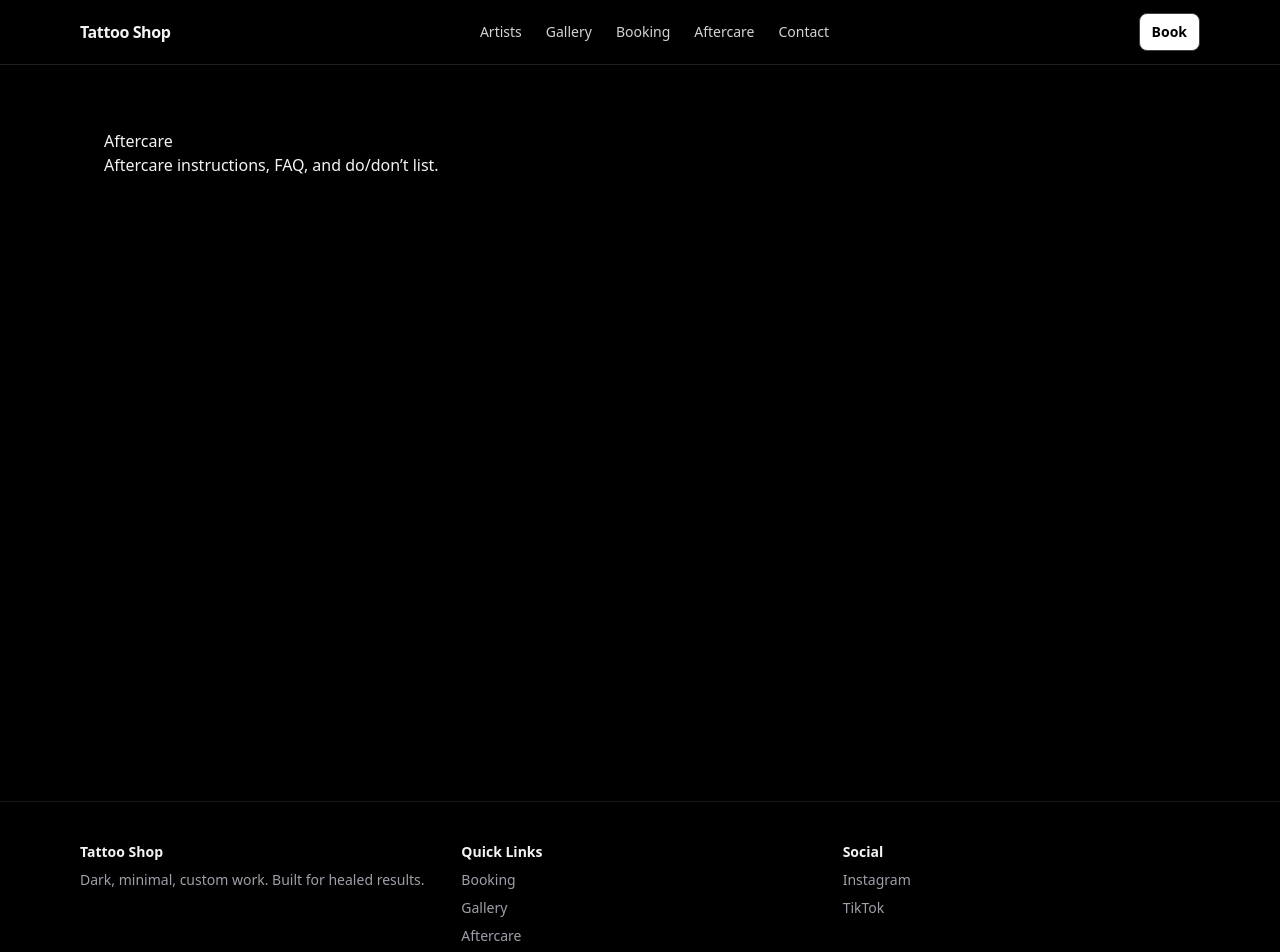
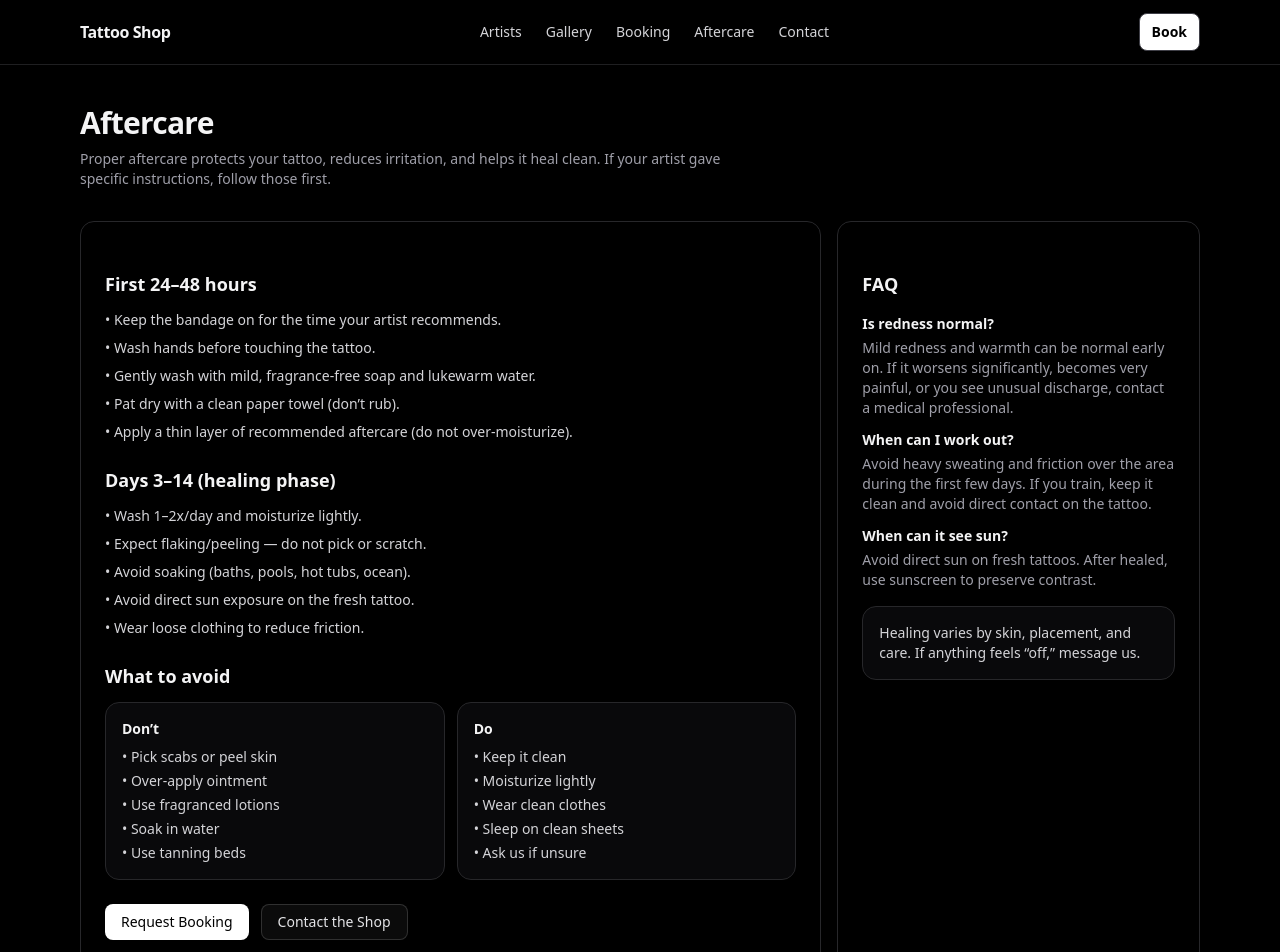
Before and after one commit to belonsavon-sys/tattoo-shop-website, a Next.js app: page /aftercare in a window 1280 px wide. Shown: the top 952 px of the page. Built offline with nearby package versions, Linux system fonts and the light colour scheme.

Commit message:
docs: add portfolio README

```diff
--- a/app/aftercare/page.tsx
+++ b/app/aftercare/page.tsx
@@ -1,8 +1,132 @@
+import { Card, CardContent } from "@/components/ui/card";
+import { Button } from "@/components/ui/button";
+
 export default function AftercarePage() {
   return (
-    <main style={{ padding: 24 }}>
-      <h1>Aftercare</h1>
-      <p>Aftercare instructions, FAQ, and do/don’t list.</p>
+    <main className="space-y-8">
+      <section className="space-y-2">
+        <h1 className="text-3xl font-semibold tracking-tight text-zinc-100">
+          Aftercare
+        </h1>
+        <p className="max-w-2xl text-sm text-zinc-400">
+          Proper aftercare protects your tattoo, reduces irritation, and helps it heal clean.
+          If your artist gave specific instructions, follow those first.
+        </p>
+      </section>
+
+      <section className="grid gap-4 lg:grid-cols-3">
+        <Card className="border-zinc-800 bg-black lg:col-span-2">
+          <CardContent className="p-6 space-y-6">
+            <div>
+              <h2 className="text-lg font-semibold text-zinc-100">
+                First 24–48 hours
+              </h2>
+              <ul className="mt-3 space-y-2 text-sm text-zinc-300">
+                <li>• Keep the bandage on for the time your artist recommends.</li>
+                <li>• Wash hands before touching the tattoo.</li>
+                <li>• Gently wash with mild, fragrance-free soap and lukewarm water.</li>
+                <li>• Pat dry with a clean paper towel (don’t rub).</li>
+                <li>• Apply a thin layer of recommended aftercare (do not over-moisturize).</li>
+              </ul>
+            </div>
+
+            <div>
+              <h2 className="text-lg font-semibold text-zinc-100">
+                Days 3–14 (healing phase)
+              </h2>
+              <ul className="mt-3 space-y-2 text-sm text-zinc-300">
+                <li>• Wash 1–2x/day and moisturize lightly.</li>
+                <li>• Expect flaking/peeling — do not pick or scratch.</li>
+                <li>• Avoid soaking (baths, pools, hot tubs, ocean).</li>
+                <li>• Avoid direct sun exposure on the fresh tattoo.</li>
+                <li>• Wear loose clothing to reduce friction.</li>
+              </ul>
+            </div>
+
+            <div>
+              <h2 className="text-lg font-semibold text-zinc-100">
+                What to avoid
+              </h2>
+              <div className="mt-3 grid gap-3 md:grid-cols-2">
+                <div className="rounded-xl border border-zinc-800 bg-zinc-950 p-4 text-sm text-zinc-300">
+                  <div className="font-semibold text-zinc-100">Don’t</div>
+                  <ul className="mt-2 space-y-1 text-zinc-300">
+                    <li>• Pick scabs or peel skin</li>
+                    <li>• Over-apply ointment</li>
+                    <li>• Use fragranced lotions</li>
+                    <li>• Soak in water</li>
+                    <li>• Use tanning beds</li>
+                  </ul>
+                </div>
+
+                <div className="rounded-xl border border-zinc-800 bg-zinc-950 p-4 text-sm text-zinc-300">
+                  <div className="font-semibold text-zinc-100">Do</div>
+                  <ul className="mt-2 space-y-1 text-zinc-300">
+                    <li>• Keep it clean</li>
+                    <li>• Moisturize lightly</li>
+                    <li>• Wear clean clothes</li>
+                    <li>• Sleep on clean sheets</li>
+                    <li>• Ask us if unsure</li>
+                  </ul>
+                </div>
+              </div>
+            </div>
+
+            <div className="flex flex-wrap gap-3">
+              <a href="/booking">
+                <Button className="bg-white text-black hover:bg-zinc-200">
+                  Request Booking
+                </Button>
+              </a>
+              <a href="/contact">
+                <Button
+                  variant="outline"
+                  className="border-zinc-800 text-zinc-200 hover:bg-zinc-950"
+                >
+                  Contact the Shop
+                </Button>
+              </a>
+            </div>
+          </CardContent>
+        </Card>
+
+        <Card className="border-zinc-800 bg-black">
+          <CardContent className="p-6 space-y-4">
+            <h2 className="text-lg font-semibold text-zinc-100">FAQ</h2>
+
+            <div className="space-y-3 text-sm text-zinc-300">
+              <div>
+                <div className="font-semibold text-zinc-100">Is redness normal?</div>
+                <div className="mt-1 text-zinc-400">
+                  Mild redness and warmth can be normal early on. If it worsens significantly,
+                  becomes very painful, or you see unusual discharge, contact a medical professional.
+                </div>
+              </div>
+
+              <div>
+                <div className="font-semibold text-zinc-100">When can I work out?</div>
+                <div className="mt-1 text-zinc-400">
+                  Avoid heavy sweating and friction over the area during the first few days.
+                  If you train, keep it clean and avoid direct contact on the tattoo.
+                </div>
+              </div>
+
+              <div>
+                <div className="font-semibold text-zinc-100">When can it see sun?</div>
+                <div className="mt-1 text-zinc-400">
+                  Avoid direct sun on fresh tattoos. After healed, use sunscreen to preserve contrast.
+                </div>
+              </div>
+            </div>
+
+            <div className="rounded-xl border border-zinc-800 bg-zinc-950 p-4">
+              <p className="text-sm text-zinc-300">
+                Healing varies by skin, placement, and care. If anything feels “off,” message us.
+              </p>
+            </div>
+          </CardContent>
+        </Card>
+      </section>
     </main>
   );
 }
```
Also changed, not shown: 1 other file (tests, documents, lock files or other folders).
